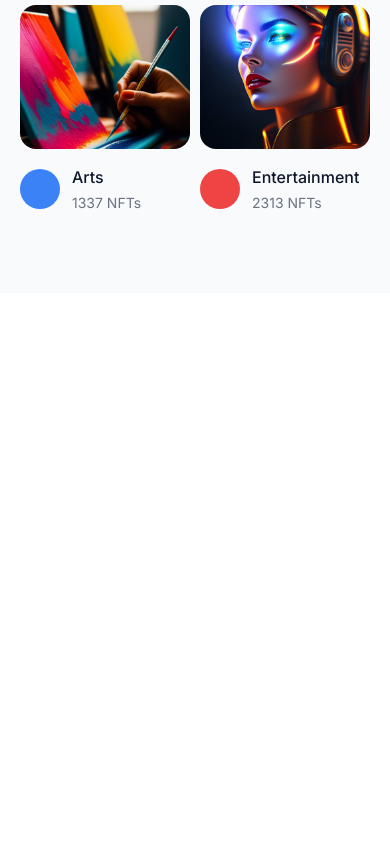
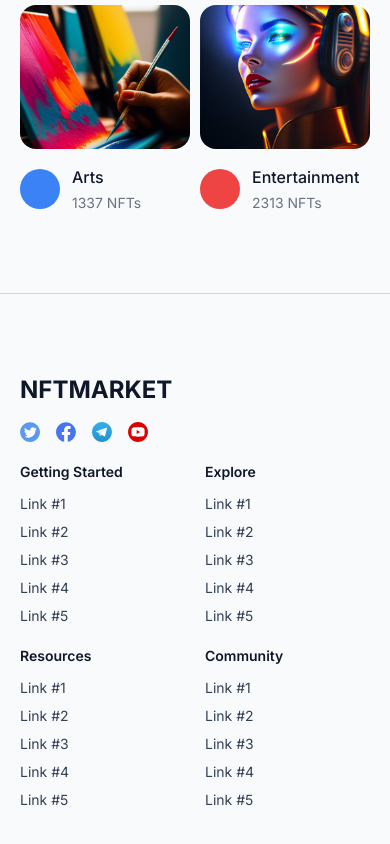
Before and after one commit to M4p4/tailwind-templates, a Next.js app: page /marketplace in a window 390 px wide. Shown: the part 6823-7667 px from the top of the page. Before the commit the page ends 7116 px from the top, so only its background shows below. Built offline with nearby package versions, Linux system fonts and the light colour scheme.

Commit message:
footer component done

```diff
--- /dev/null
+++ b/components/marketplace/Footer/Footer.jsx
@@ -0,0 +1,144 @@
+import Image from 'next/image';
+import React from 'react';
+
+const Footer = () => {
+  return (
+    <div className="border-t border-gray-300 dark:border-slate-800">
+      <div className="py-20 container px-5 mx-auto">
+        <div className="grid grid-cols-2 md:grid-cols-4 lg:grid-cols-5 gap-5">
+          <div className="grid grid-cols-4 gap-4 md:gap-0 col-span-2 md:col-span-4 lg:col-span-1 lg:flex lg:flex-col lg:space-y-3">
+            <div className="font-bold text-2xl col-span-2 md:col-span-1 lg:col-span-1">
+              NFTMARKET
+            </div>
+
+            <ul className="flex flex-row lg:flex-col space-x-3 lg:space-x-0 lg:space-y-3 col-span-3 md:col-span-2 text-sm">
+              <li className="inline-flex items-center dark:hover:text-white hover:text-slate-900 cursor-pointer text-slate-700 dark:text-slate-200">
+                <Image
+                  className="w-5 h-5 mr-1"
+                  src="/images/twitter.svg"
+                  width={15}
+                  height={15}
+                  alt="twitter"
+                />
+                <span className="hidden lg:block">Twitter</span>
+              </li>
+              <li className="inline-flex items-center dark:hover:text-white hover:text-slate-900 cursor-pointer text-slate-700 dark:text-slate-200">
+                <Image
+                  className="w-5 h-5 mr-1"
+                  src="/images/facebook.svg"
+                  width={15}
+                  height={15}
+                  alt="facebook"
+                />
+                <span className="hidden lg:block">Facebook</span>
+              </li>
+              <li className="inline-flex items-center dark:hover:text-white hover:text-slate-900 cursor-pointer text-slate-700 dark:text-slate-200">
+                <Image
+                  className="w-5 h-5 mr-1"
+                  src="/images/telegram.svg"
+                  width={15}
+                  height={15}
+                  alt="telegram"
+                />
+                <span className="hidden lg:block">Telegram</span>
+              </li>
+              <li className="inline-flex items-center dark:hover:text-white hover:text-slate-900 cursor-pointer text-slate-700 dark:text-slate-200">
+                <Image
+                  className="w-5 h-5 mr-1"
+                  src="/images/youtube.svg"
+                  width={15}
+                  height={15}
+                  alt="youtube"
+                />
+                <span className="hidden lg:block">Youtube</span>
+              </li>
+            </ul>
+          </div>
+
+          <div className="text-sm">
+            <h5 className="font-semibold mb-3">Getting Started</h5>
+            <ul className="flex flex-col space-y-2">
+              <li className="dark:hover:text-white hover:text-slate-900 cursor-pointer text-slate-700 dark:text-slate-200">
+                Link #1
+              </li>
+              <li className="dark:hover:text-white hover:text-slate-900 cursor-pointer text-slate-700 dark:text-slate-200">
+                Link #2
+              </li>
+              <li className="dark:hover:text-white hover:text-slate-900 cursor-pointer text-slate-700 dark:text-slate-200">
+                Link #3
+              </li>
+              <li className="dark:hover:text-white hover:text-slate-900 cursor-pointer text-slate-700 dark:text-slate-200">
+                Link #4
+              </li>
+              <li className="dark:hover:text-white hover:text-slate-900 cursor-pointer text-slate-700 dark:text-slate-200">
+                Link #5
+              </li>
+            </ul>
+          </div>
+          <div className="text-sm">
+            <h5 className="font-semibold mb-3">Explore</h5>
+            <ul className="flex flex-col space-y-2">
+              <li className="dark:hover:text-white hover:text-slate-900 cursor-pointer text-slate-700 dark:text-slate-200">
+                Link #1
+              </li>
+              <li className="dark:hover:text-white hover:text-slate-900 cursor-pointer text-slate-700 dark:text-slate-200">
+                Link #2
+              </li>
+              <li className="dark:hover:text-white hover:text-slate-900 cursor-pointer text-slate-700 dark:text-slate-200">
+                Link #3
+              </li>
+              <li className="dark:hover:text-white hover:text-slate-900 cursor-pointer text-slate-700 dark:text-slate-200">
+                Link #4
+              </li>
+              <li className="dark:hover:text-white hover:text-slate-900 cursor-pointer text-slate-700 dark:text-slate-200">
+                Link #5
+              </li>
+            </ul>
+          </div>
+          <div className="text-sm">
+            <h5 className="font-semibold mb-3">Resources</h5>
+            <ul className="flex flex-col space-y-2">
+              <li className="dark:hover:text-white hover:text-slate-900 cursor-pointer text-slate-700 dark:text-slate-200">
+                Link #1
+              </li>
+              <li className="dark:hover:text-white hover:text-slate-900 cursor-pointer text-slate-700 dark:text-slate-200">
+                Link #2
+              </li>
+              <li className="dark:hover:text-white hover:text-slate-900 cursor-pointer text-slate-700 dark:text-slate-200">
+                Link #3
+              </li>
+              <li className="dark:hover:text-white hover:text-slate-900 cursor-pointer text-slate-700 dark:text-slate-200">
+                Link #4
+              </li>
+              <li className="dark:hover:text-white hover:text-slate-900 cursor-pointer text-slate-700 dark:text-slate-200">
+                Link #5
+              </li>
+            </ul>
+          </div>
+          <div className="text-sm">
+            <h5 className="font-semibold mb-3">Community</h5>
+            <ul className="flex flex-col space-y-2">
+              <li className="dark:hover:text-white hover:text-slate-900 cursor-pointer text-slate-700 dark:text-slate-200">
+                Link #1
+              </li>
+              <li className="dark:hover:text-white hover:text-slate-900 cursor-pointer text-slate-700 dark:text-slate-200">
+                Link #2
+              </li>
+              <li className="dark:hover:text-white hover:text-slate-900 cursor-pointer text-slate-700 dark:text-slate-200">
+                Link #3
+              </li>
+              <li className="dark:hover:text-white hover:text-slate-900 cursor-pointer text-slate-700 dark:text-slate-200">
+                Link #4
+              </li>
+              <li className="dark:hover:text-white hover:text-slate-900 cursor-pointer text-slate-700 dark:text-slate-200">
+                Link #5
+              </li>
+            </ul>
+          </div>
+        </div>
+      </div>
+    </div>
+  );
+};
+
+export default Footer;
--- a/components/marketplace/Layout/MainLayout.jsx
+++ b/components/marketplace/Layout/MainLayout.jsx
@@ -1,4 +1,5 @@
 import React from 'react';
+import Footer from '../Footer/Footer';
 import Navbar from '../Navbar/Navbar';
 
 const MainLayout = ({ children }) => {
@@ -6,6 +7,7 @@ const MainLayout = ({ children }) => {
     <div className="bg-slate-50 dark:bg-slate-900 text-slate-900 dark:text-slate-200 z-10">
       <Navbar />
       <main>{children}</main>
+      <Footer />
     </div>
   );
 };
--- a/pages/marketplace/index.js
+++ b/pages/marketplace/index.js
@@ -1,4 +1,5 @@
 import BrowseCategory from '@/components/marketplace/BrowseCategory/BrowseCategory';
+import Footer from '@/components/marketplace/Footer/Footer';
 import HeroSection from '@/components/marketplace/HeroSection/HeroSection';
 import MainLayout from '@/components/marketplace/Layout/MainLayout';
 import NtfOverview from '@/components/marketplace/NtfOverview/NtfOverview';
```
Also changed, not shown: public/images/facebook.svg (added), public/images/youtube.svg (added).
